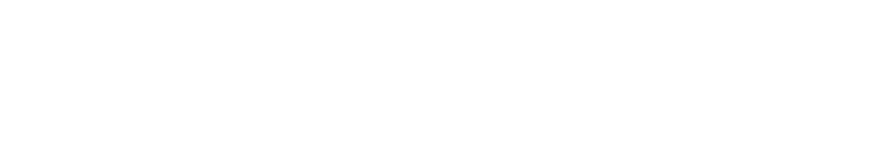
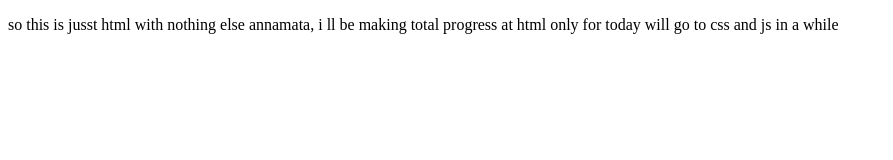
Before and after one commit to bharathOnGit/html-practice, a plain HTML site: page index.html in a window 1280 px wide. Shown: the whole page, without its empty margins (0-893 px from the left). Drawn offline with Linux system fonts and the light colour scheme.

Commit message:
make a smalll note

```diff
--- a/index.html
+++ b/index.html
@@ -8,6 +8,14 @@
     <title>Document</title>
 </head>
 <body>
+    <p>so this is jusst html with nothing else annamata, i ll be making total progress at html only for today will go to css and js in a while</p>
+
+
+
+
+
+
+
 
 </body>
 </html>
```
